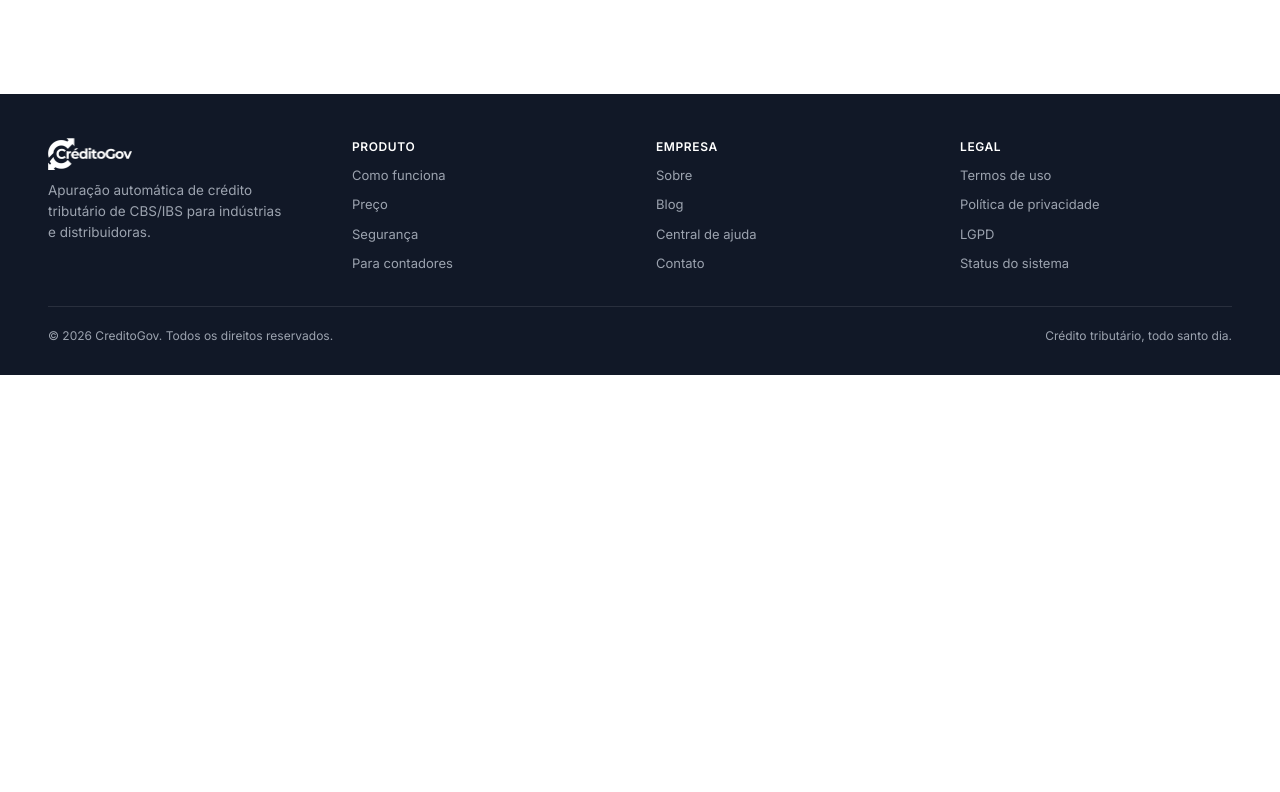
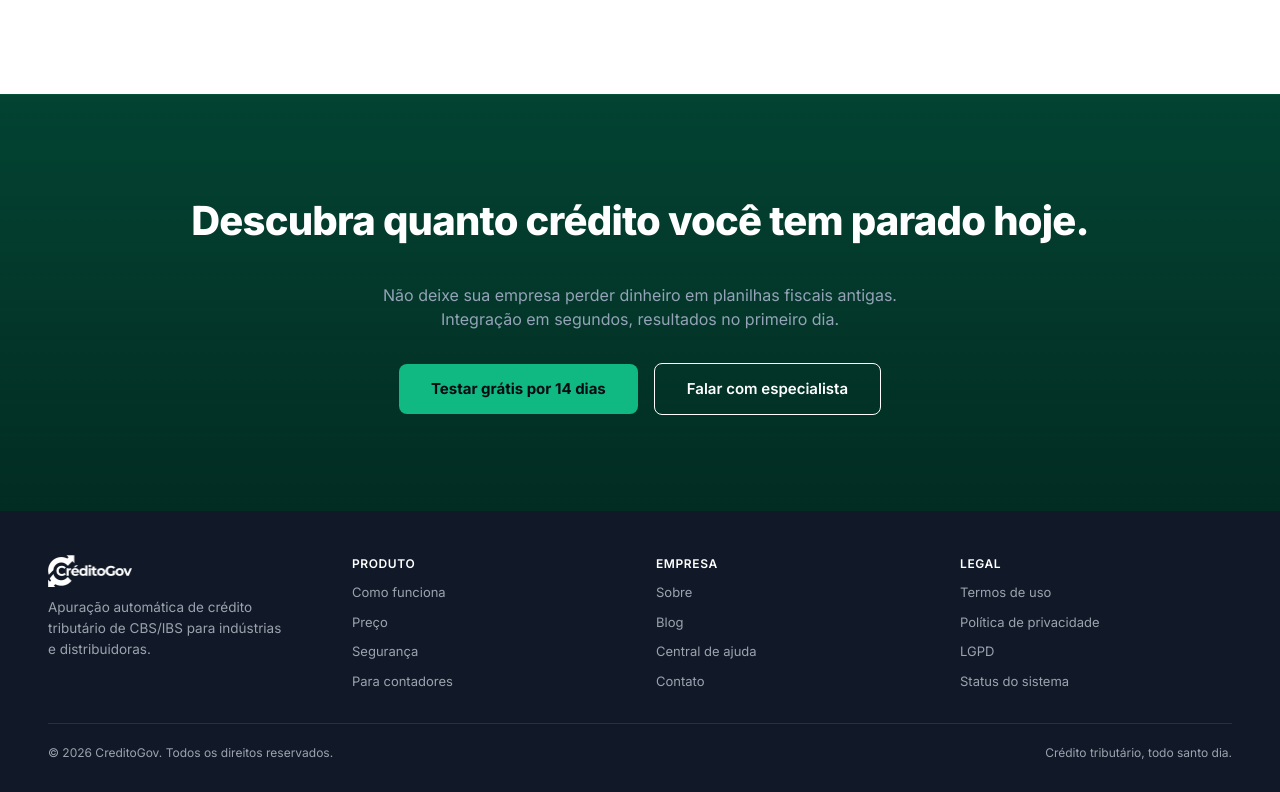
Before and after one commit to credito-gov/app, a React (Vite) app in the folder app/landing-page/: page / in a window 1280 px wide. Shown: the part 5852-6644 px from the top of the page. Before the commit the page ends 6227 px from the top, so only its background shows below. Built offline with nearby package versions, Linux system fonts and the light colour scheme.

Commit message:
feat(landing): add standalone FinalCta section (redesign)
Remove orphaned FaqAndFinalCta.tsx now that Faq and FinalCta are separate components.

```diff
--- a/app/landing-page/src/App.tsx
+++ b/app/landing-page/src/App.tsx
@@ -1,6 +1,7 @@
 import DashboardShowcase from './components/DashboardShowcase'
 import Faq from './components/Faq'
 import Features from './components/Features'
+import FinalCta from './components/FinalCta'
 import Footer from './components/Footer'
 import Header from './components/Header'
 import Hero from './components/Hero'
@@ -26,6 +27,7 @@ function App() {
       <Testimonials />
       <Pricing />
       <Faq />
+      <FinalCta />
       <Footer />
     </div>
   )
--- a/app/landing-page/src/components/FaqAndFinalCta.tsx
+++ /dev/null
@@ -1,74 +0,0 @@
-const FAQ_COLUMNS = [
-  [
-    {
-      question: 'Meus dados fiscais ficam seguros?',
-      answer:
-        'Sim. O acesso à Receita Federal é feito por procuração eletrônica registrada no e-CAC — não armazenamos suas credenciais, e todo o tráfego é criptografado.',
-    },
-    {
-      question: 'Como funciona o cancelamento? Tem multa?',
-      answer:
-        'Você pode cancelar quando quiser direto no painel, sem multa e sem precisar falar com ninguém. O acesso continua até o fim do período já pago.',
-    },
-  ],
-  [
-    {
-      question: 'Preciso trocar de ERP ou de contador?',
-      answer:
-        'Não. O CreditoGov roda em paralelo ao que você já usa hoje. Não substituímos seu contador nem seu sistema de gestão — só automatizamos a apuração de crédito.',
-    },
-    {
-      question: 'Vocês dão suporte no fechamento do mês?',
-      answer:
-        'Sim, suporte prioritário por chat e e-mail nos dias de fechamento, incluindo ajuda para entender qualquer crédito marcado como erro.',
-    },
-  ],
-]
-
-export default function FaqAndFinalCta() {
-  return (
-    <section className="w-full bg-[#f9fafb] px-6 py-16 md:px-[48px]">
-      <div className="mx-auto flex max-w-7xl flex-col items-center gap-10">
-        <h2 className="text-[32px] font-semibold tracking-[-0.8px] text-[#111827]">
-          Perguntas frequentes
-        </h2>
-
-        <div className="mx-auto flex w-full max-w-[940px] flex-col items-stretch gap-4 md:flex-row">
-          {FAQ_COLUMNS.map((column, columnIndex) => (
-            <div key={columnIndex} className="flex w-full flex-1 flex-col items-start gap-4">
-              {column.map((item) => (
-                <div
-                  key={item.question}
-                  className="flex w-full flex-col items-start gap-2 rounded-[8px] border border-[#e5e7eb] bg-white p-[22px]"
-                >
-                  <p className="text-[15px] font-semibold text-[#111827]">{item.question}</p>
-                  <p className="text-[13.5px] leading-[1.55] text-[#4b5563]">{item.answer}</p>
-                </div>
-              ))}
-            </div>
-          ))}
-        </div>
-
-        <div className="flex flex-col items-center gap-5">
-          <p className="text-center text-[20px] font-semibold text-[#111827]">
-            Descubra quanto crédito você tem parado hoje.
-          </p>
-          <div className="flex flex-wrap items-start justify-center gap-[14px]">
-            <a
-              href="#testar-gratis"
-              className="rounded-[6px] bg-[#10b981] px-6 py-[13px] text-[14px] font-semibold whitespace-nowrap text-white"
-            >
-              Testar grátis por 14 dias
-            </a>
-            <a
-              href="#falar-com-especialista"
-              className="rounded-[6px] border border-[#d1d5db] bg-white px-6 py-[13px] text-[14px] font-semibold whitespace-nowrap text-[#374151]"
-            >
-              Falar com um especialista
-            </a>
-          </div>
-        </div>
-      </div>
-    </section>
-  )
-}
--- /dev/null
+++ b/app/landing-page/src/components/FinalCta.tsx
@@ -0,0 +1,54 @@
+import { useScrollReveal } from '../hooks/useScrollReveal'
+
+export default function FinalCta() {
+  const { ref: titleRef, isVisible: titleVisible } = useScrollReveal<HTMLHeadingElement>()
+  const { ref: subtitleRef, isVisible: subtitleVisible } = useScrollReveal<HTMLParagraphElement>()
+  const { ref: buttonsRef, isVisible: buttonsVisible } = useScrollReveal<HTMLDivElement>()
+
+  return (
+    <section
+      className="w-full border-t border-[rgba(4,120,87,0.5)] px-6 py-16 md:px-[64px] md:py-[96px]"
+      style={{
+        background:
+          'linear-gradient(180deg, rgba(4,120,87,0.302) 0%, rgba(2,44,34,0) 100%), rgb(2,44,34)',
+      }}
+    >
+      <div className="mx-auto flex max-w-7xl flex-col items-center gap-8">
+        <h2
+          ref={titleRef}
+          className={`reveal-scale text-center text-[40px] font-extrabold tracking-[-0.8px] text-white ${titleVisible ? 'is-visible' : ''}`}
+        >
+          Descubra quanto crédito você tem parado hoje.
+        </h2>
+
+        <p
+          ref={subtitleRef}
+          className={`reveal-scale max-w-[520px] text-center text-[16px] text-[#94a3b8] ${subtitleVisible ? 'is-visible' : ''}`}
+          style={{ transitionDelay: '80ms' }}
+        >
+          Não deixe sua empresa perder dinheiro em planilhas fiscais antigas. Integração em
+          segundos, resultados no primeiro dia.
+        </p>
+
+        <div
+          ref={buttonsRef}
+          className={`reveal-scale flex flex-wrap items-center justify-center gap-4 ${buttonsVisible ? 'is-visible' : ''}`}
+          style={{ transitionDelay: '160ms' }}
+        >
+          <a
+            href="#testar-gratis"
+            className="rounded-[8px] bg-[#10b981] px-8 py-[14px] text-[15px] font-bold whitespace-nowrap text-[#060a13]"
+          >
+            Testar grátis por 14 dias
+          </a>
+          <a
+            href="#falar-com-especialista"
+            className="rounded-[8px] border border-white px-8 py-[14px] text-[15px] font-semibold whitespace-nowrap text-white"
+          >
+            Falar com especialista
+          </a>
+        </div>
+      </div>
+    </section>
+  )
+}
```
